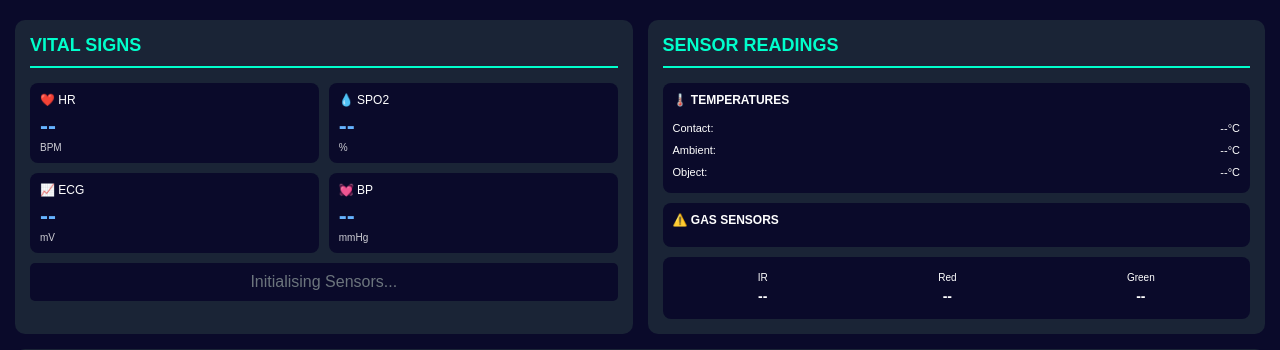
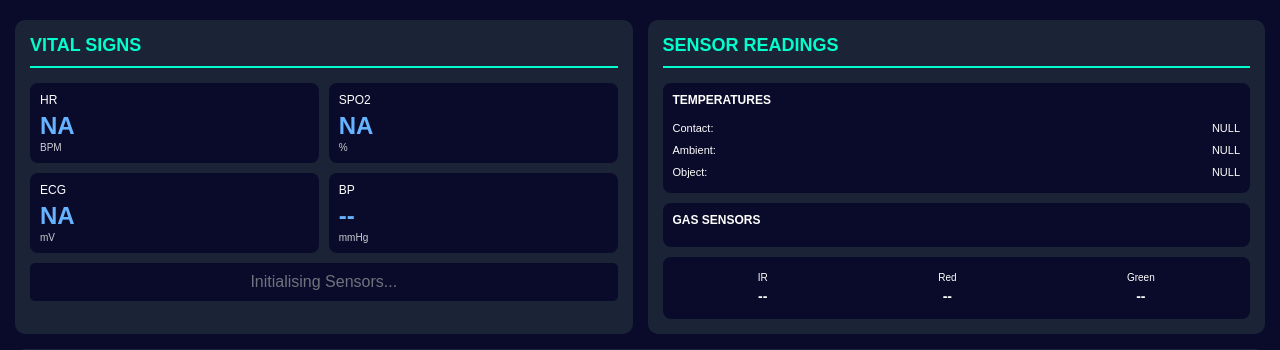
Before and after one commit to Jarvis-013/BTP_BP_Estimation, a Flask app: page /master in a window 1280 px wide. Shown: the part 47-397 px from the top of the page. Run offline with Flask 3, Linux system fonts and the light colour scheme.

Commit message:
final changes

```diff
--- a/templates/dashboard.html
+++ b/templates/dashboard.html
@@ -349,22 +349,22 @@
                 <div class="card-title">VITAL SIGNS</div>
                 <div class="vitals-grid">
                     <div class="vital-item">
-                        <div class="vital-label">❤️ HR</div>
-                        <div class="vital-value normal" id="hrValue">--</div>
+                        <div class="vital-label">HR</div>
+                        <div class="vital-value normal" id="hrValue">NA</div>
                         <div class="vital-unit">BPM</div>
                     </div>
                     <div class="vital-item">
-                        <div class="vital-label">💧 SPO2</div>
-                        <div class="vital-value normal" id="spo2Value">--</div>
+                        <div class="vital-label">SPO2</div>
+                        <div class="vital-value normal" id="spo2Value">NA</div>
                         <div class="vital-unit">%</div>
                     </div>
                     <div class="vital-item">
-                        <div class="vital-label">📈 ECG</div>
-                        <div class="vital-value normal" id="ecgValue">--</div>
+                        <div class="vital-label">ECG</div>
+                        <div class="vital-value normal" id="ecgValue">NA</div>
                         <div class="vital-unit">mV</div>
                     </div>
                     <div class="vital-item">
-                        <div class="vital-label">💓 BP</div>
+                        <div class="vital-label">BP</div>
                         <div class="vital-value normal" id="bpValue">--</div>
                         <div class="vital-unit">mmHg</div>
                     </div>
@@ -377,23 +377,23 @@
                 <div class="card-title">SENSOR READINGS</div>
                 <div class="sensor-grid">
                     <div class="temp-list">
-                        <div class="sensor-subtitle">🌡️ TEMPERATURES</div>
+                        <div class="sensor-subtitle"> TEMPERATURES</div>
                         <div class="temp-item">
                             <span>Contact:</span>
-                            <span id="tempContact">--°C</span>
+                            <span id="tempContact">NULL</span>
                         </div>
                         <div class="temp-item">
                             <span>Ambient:</span>
-                            <span id="tempAmbient">--°C</span>
+                            <span id="tempAmbient">NULL</span>
                         </div>
                         <div class="temp-item">
                             <span>Object:</span>
-                            <span id="tempObject">--°C</span>
+                            <span id="tempObject">NULL</span>
                         </div>
                     </div>
 
                     <div class="gas-grid">
-                        <div class="sensor-subtitle">⚠️ GAS SENSORS</div>
+                        <div class="sensor-subtitle">GAS SENSORS</div>
                         <div class="gas-grid-inner" id="gasGrid">
                             <!-- Gas values will be inserted here -->
                         </div>
@@ -615,25 +615,30 @@
                         statusBar.style.color = isDark ? '#00ffcc' : '#2e7d32';
                     }
 
-                    // Update vitals
-                    updateVital('hrValue', data.heartrate, data.heartrate < 60 || data.heartrate > 100);
-                    updateVital('spo2Value', data.spo2, data.spo2 < 95);
-                    updateVital('ecgValue', data.ecg.toFixed(2), Math.abs(data.ecg) > 1.5);
+                    // Update vitals - Only BP is shown, others are NA
+                    // updateVital('hrValue', data.heart_rate, data.heart_rate < 60 || data.heart_rate > 100);
+                    // updateVital('spo2Value', data.spo2, data.spo2 < 95);
+                    // updateVital('ecgValue', data.ecg.toFixed(2), Math.abs(data.ecg) > 1.5);
+
+                    document.getElementById('hrValue').textContent = "NA";
+                    document.getElementById('spo2Value').textContent = "NA";
+                    document.getElementById('ecgValue').textContent = "NA";
+
                     updateVital('bpValue', data.bp, false);
 
-                    // Update temperatures
-                    document.getElementById('tempContact').textContent = data.temperatures[0].toFixed(1) + '°C';
-                    document.getElementById('tempAmbient').textContent = data.temperatures[1].toFixed(1) + '°C';
-                    document.getElementById('tempObject').textContent = data.temperatures[2].toFixed(1) + '°C';
+                    // Update temperatures (Force NULL)
+                    document.getElementById('tempContact').textContent = "NULL";
+                    document.getElementById('tempAmbient').textContent = "NULL";
+                    document.getElementById('tempObject').textContent = "NULL";
 
                     // Update gas sensors
                     const gases = ['CO', 'CH4', 'C2H5OH', 'H2', 'NH3', 'NO2'];
                     const gasGrid = document.getElementById('gasGrid');
                     gasGrid.innerHTML = '';
-                    data.gas.forEach((value, i) => {
+                    gases.forEach((gas) => {
                         const item = document.createElement('div');
                         item.className = 'gas-item';
-                        item.innerHTML = `<span>${gases[i]}</span><span>${typeof value === 'number' ? value.toFixed(1) : value}</span>`;
+                        item.innerHTML = `<span>${gas}</span><span>NULL</span>`;
                         gasGrid.appendChild(item);
                     });
 
```
